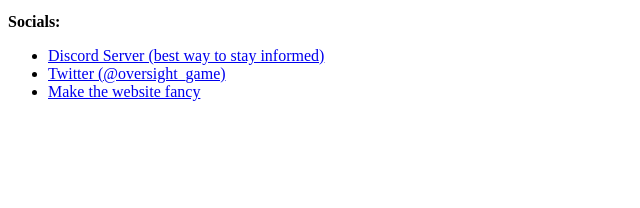
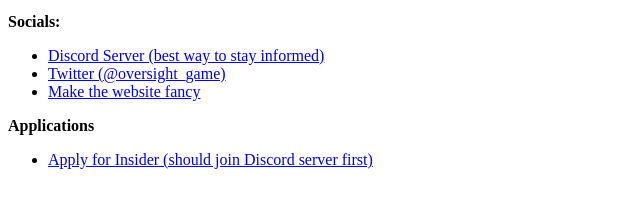
Before and after one commit to OversightGame/oversightgame.github.io, a plain HTML site: page index.html in a window 1280 px wide. Shown: the part 88-296 px from the top of the page, without its empty margins (0-640 px from the left). Drawn offline with Linux system fonts and the light colour scheme.

Commit message:
Update index.html

```diff
--- a/index.html
+++ b/index.html
@@ -13,5 +13,10 @@
     <li><a href="https://twitter.com/oversight_game">Twitter (@oversight_game)</a></li>
     <li><a href="https://github.com/OversightGame/oversightgame.github.io">Make the website fancy</a></li>
   </ul>
+
+  <b>Applications</b>
+  <ul>
+     <li><a href="oversight.therandommelon.com/insiders">Apply for Insider (should join Discord server first)</a></li>
+  </ul>
 </body>
 </html>
```
